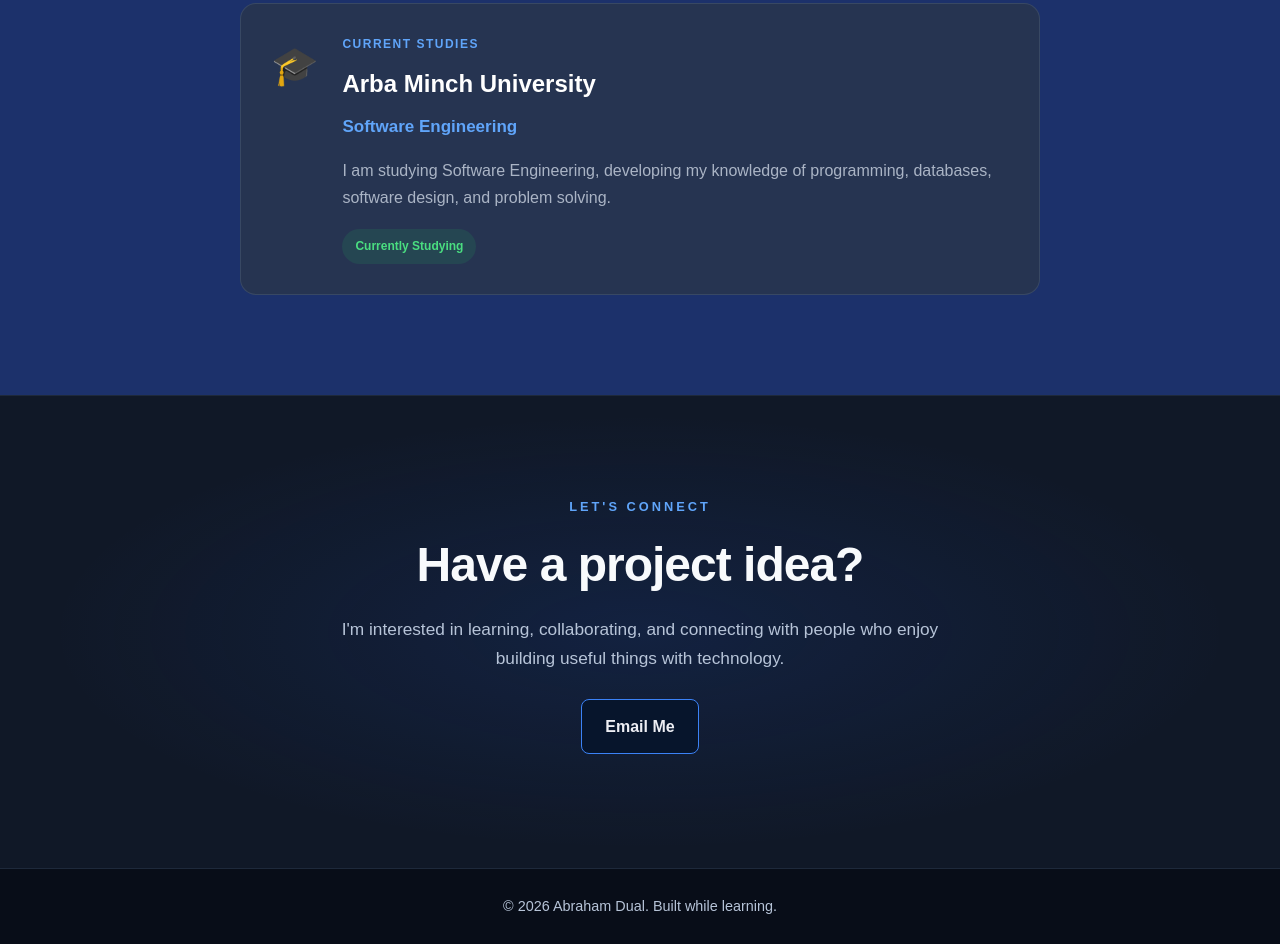
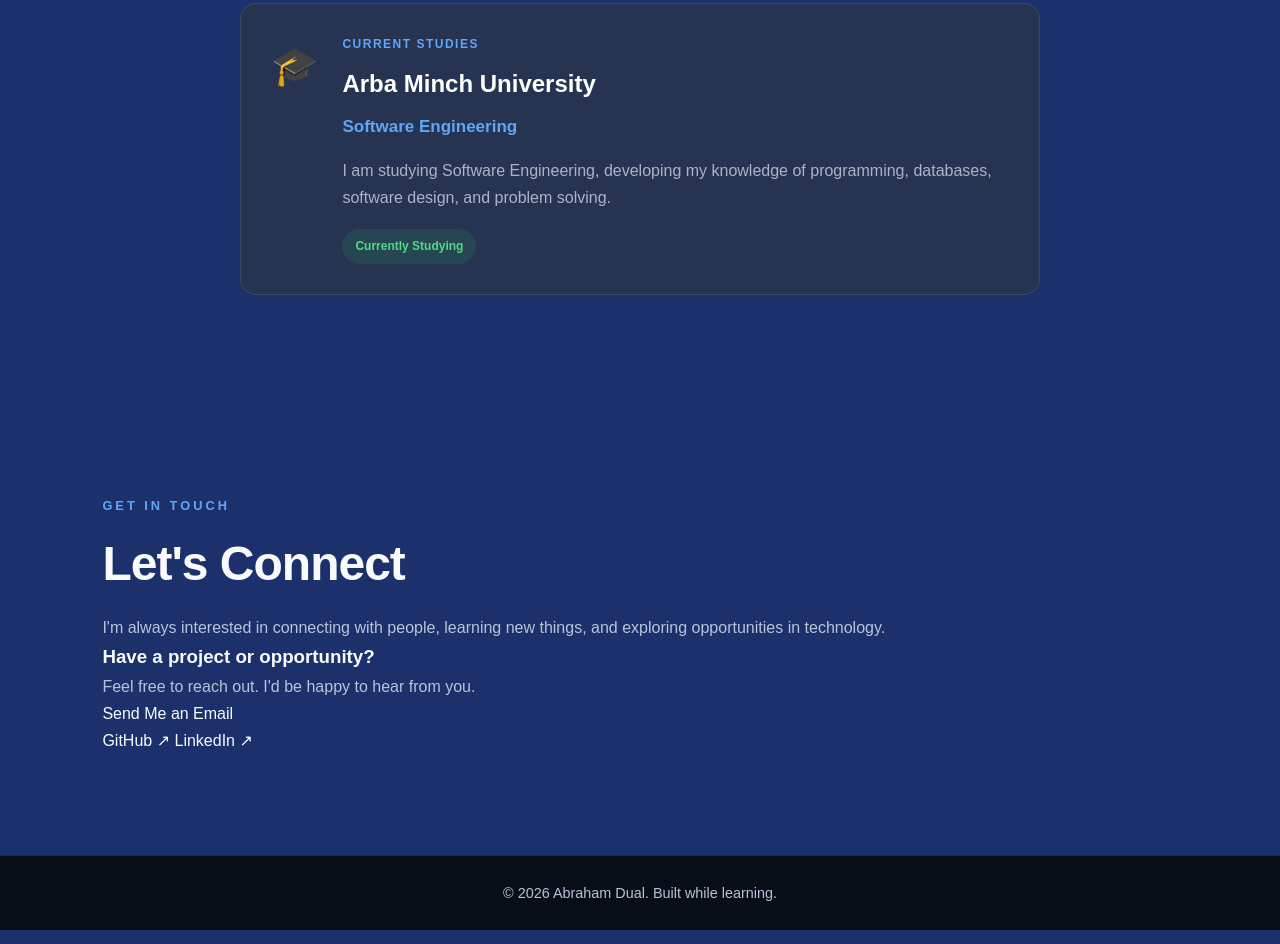
Before and after one commit to Abrahmdual/Abraham-Portfolio, a plain HTML site: page index.html in a window 1280 px wide. Shown: the part 3167-4111 px from the top of the page. Drawn offline with Linux system fonts and the light colour scheme.

Commit message:
contact section

```diff
--- a/index.html
+++ b/index.html
@@ -278,28 +278,57 @@ that solves real world problems.
 </section>
 
 
-        <!-- Contact -->
-        <section id="contact" class="section contact-section">
-            <p class="section-label">LET'S CONNECT</p>
-            <h2>Have a project idea?</h2>
 
-            <p class="section-description">
-                I'm interested in learning, collaborating, and
-                connecting with people who enjoy building useful
-                things with technology.
+<!-- ===== CONTACT SECTION ===== -->
+
+<section id="contact">
+    <div class="container">
+
+        <div class="section-heading">
+            <p class="eyebrow">GET IN TOUCH</p>
+            <h2>Let's Connect</h2>
+
+            <p>
+                I'm always interested in connecting with people,
+                learning new things, and exploring opportunities
+                in technology.
+            </p>
+        </div>
+
+        <div class="contact-card">
+
+            <h3>Have a project or opportunity?</h3>
+
+            <p>
+                Feel free to reach out. I'd be happy to hear from you.
             </p>
 
-            <a
-                class="btn"
-                href="mailto:abrahamdualyool@gmail.com"
-            >
-                Email Me
+            <a href="mailto:YOUR-EMAIL@example.com"
+               class="contact-button">
+                Send Me an Email
             </a>
 
-            <p class="email-note">
+            <div class="social-links">
 
-            </p>
-        </section>
+                <a href="https://github.com/YOUR-GITHUB-USERNAME"
+                   target="_blank"
+                   rel="noopener noreferrer">
+                    GitHub ↗
+                </a>
+
+                <a href="https://www.linkedin.com/in/YOUR-LINKEDIN-USERNAME/"
+                   target="_blank"
+                   rel="noopener noreferrer">
+                    LinkedIn ↗
+                </a>
+
+            </div>
+
+        </div>
+
+    </div>
+</section>
+
     </main>
 
     <!-- Footer -->
```
